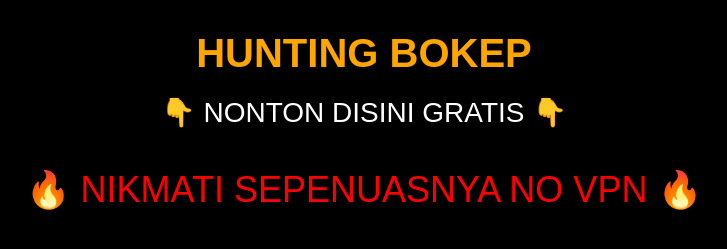
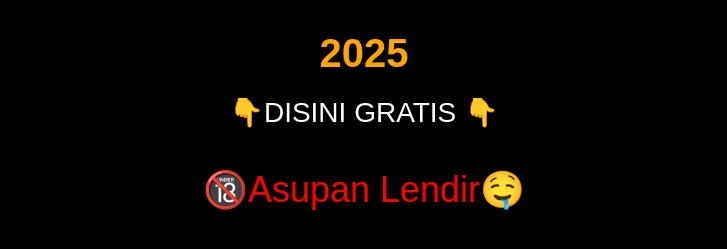
Before and after one commit to Sultanboke/Sultanboke.github.io, a plain HTML site: page index.html in a window 1280 px wide. Shown: the part 373-622 px from the top of the page, without its empty margins (276-1003 px from the left). Drawn offline with Linux system fonts and the light colour scheme.

Commit message:
Update index.html

```diff
--- a/index.html
+++ b/index.html
@@ -39,14 +39,14 @@
 <body>
     <img src="20251226_092214.jpg" alt="Hunting Bokep Logo">
 
-    <h1>HUNTING BOKEP</h1>
+    <h1>2025</h1>
 
     <div class="teks-gratis">
-        👇 NONTON DISINI GRATIS 👇
+        👇DISINI GRATIS 👇
     </div>
 
     <a href="https://t.me/+eJ1uADPjbNEwYjE1" class="teks-join">
-        🔥 NIKMATI SEPENUASNYA NO VPN 🔥
+        🔞Asupan Lendir🤤
     </a>
 </body>
 </html>
```
